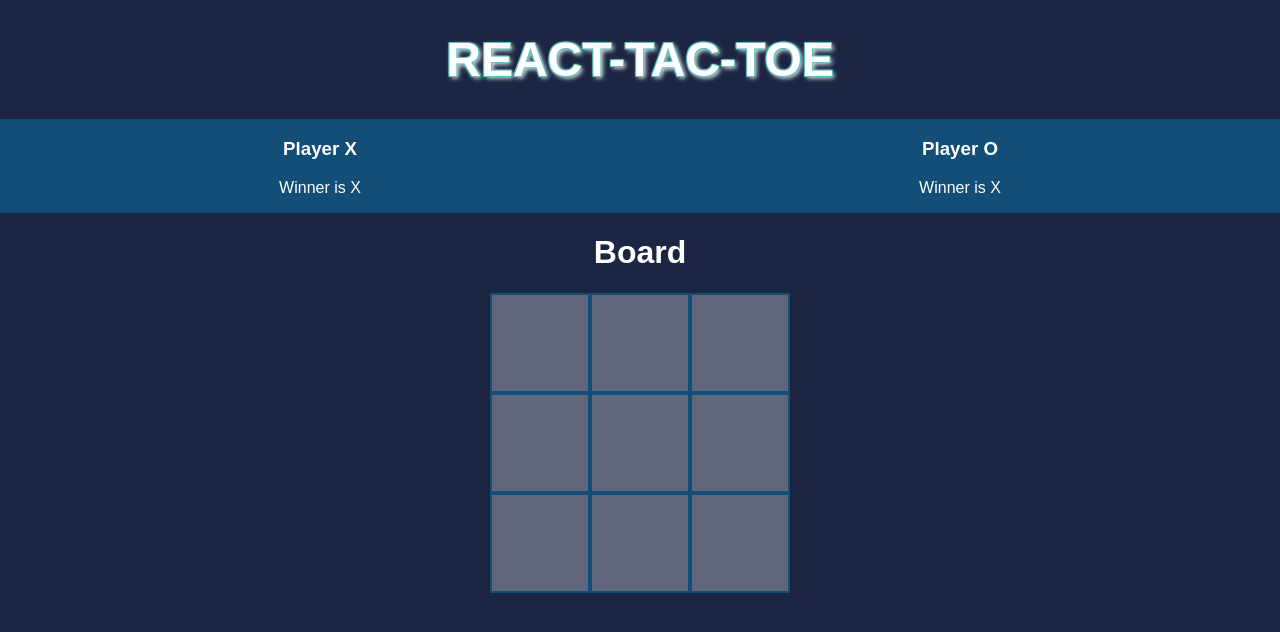
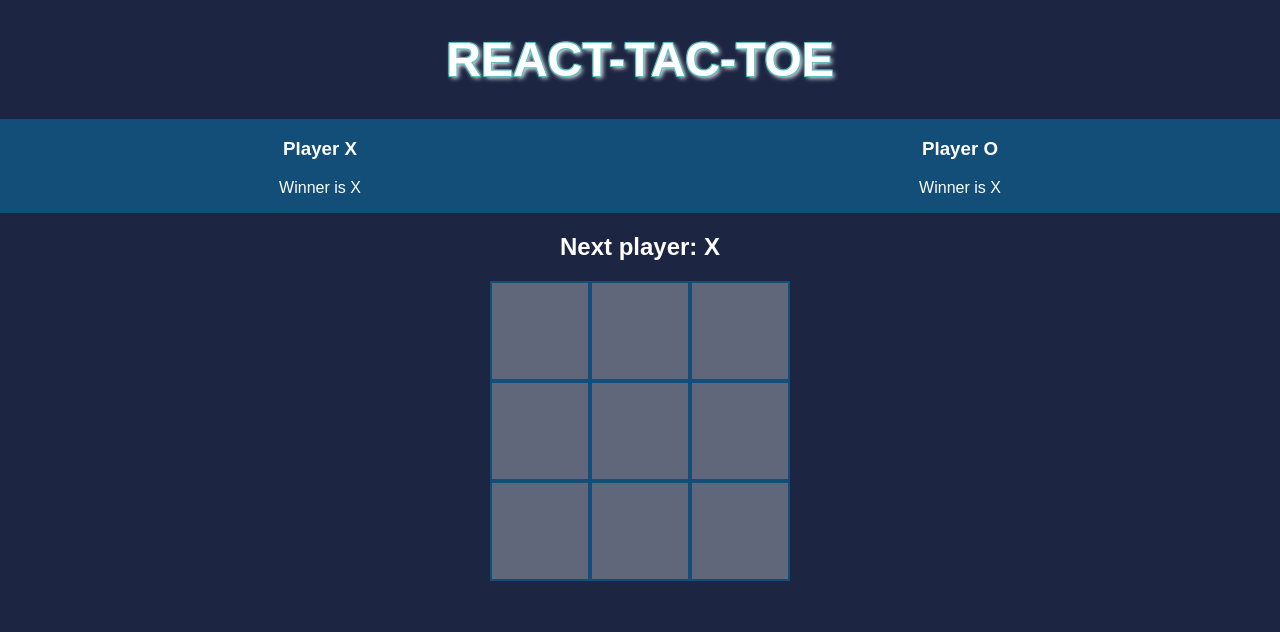
Before and after one commit to DrAcula27/react_one, a React (Create React App) app in the folder client/: page / in a window 1280 px wide. Shown: the top 632 px of the page. Built offline with nearby package versions, Linux system fonts and the light colour scheme.

Commit message:
refactor Board and update styles, update notes

```diff
--- a/client/src/components/board/index.css
+++ b/client/src/components/board/index.css
@@ -1,10 +1,11 @@
-.board > h1 {
-  font-size: 2em;
-}
-
 .square-container {
   justify-content: center;
   display: grid;
   grid-template-columns: repeat(3, 100px);
   grid-template-rows: repeat(3, auto);
 }
+
+.square-container:after {
+  clear: both;
+  content: "";
+}
--- a/client/src/components/board/index.js
+++ b/client/src/components/board/index.js
@@ -2,23 +2,55 @@ import React from "react";
 import Square from "../square";
 import "./index.css";
 
-const Board = () => {
-  return (
-    <div className="board">
-      <h1>Board</h1>
-      <div className="square-container">
-        <Square whichSquare="1" />
-        <Square whichSquare="2" />
-        <Square whichSquare="3" />
-        <Square whichSquare="4" />
-        <Square whichSquare="5" />
-        <Square whichSquare="6" />
-        <Square whichSquare="7" />
-        <Square whichSquare="8" />
-        <Square whichSquare="9" />
+// const Board = () => {
+//   return (
+//     <div className="board">
+//       <h1>Board</h1>
+//       <div className="square-container">
+//         <Square whichSquare="1" />
+//         <Square whichSquare="2" />
+//         <Square whichSquare="3" />
+//         <Square whichSquare="4" />
+//         <Square whichSquare="5" />
+//         <Square whichSquare="6" />
+//         <Square whichSquare="7" />
+//         <Square whichSquare="8" />
+//         <Square whichSquare="9" />
+//       </div>
+//     </div>
+//   );
+// };
+
+class Board extends React.Component {
+  constructor(props) {
+    super(props);
+    this.state = { squares: Array(9).fill(null) };
+  }
+
+  renderSquare(i) {
+    return <Square value={this.state.squares[i]} />;
+  }
+
+  render() {
+    const status = "Next player: X";
+
+    return (
+      <div className="board">
+        <h2 className="status">{status}</h2>
+        <div className="square-container">
+          {this.renderSquare(0)}
+          {this.renderSquare(1)}
+          {this.renderSquare(2)}
+          {this.renderSquare(3)}
+          {this.renderSquare(4)}
+          {this.renderSquare(5)}
+          {this.renderSquare(6)}
+          {this.renderSquare(7)}
+          {this.renderSquare(8)}
+        </div>
       </div>
-    </div>
-  );
-};
+    );
+  }
+}
 
 export default Board;
--- a/client/src/components/square/index.css
+++ b/client/src/components/square/index.css
@@ -3,6 +3,9 @@
   border: 2px solid #124e78;
   width: 100px;
   height: 100px;
+  color: white;
+  font-size: 48px;
+  font-weight: bold;
   display: flex;
   justify-content: center;
   align-items: center;
```
Also changed, not shown: 1 other file (tests, documents, lock files or other folders).
